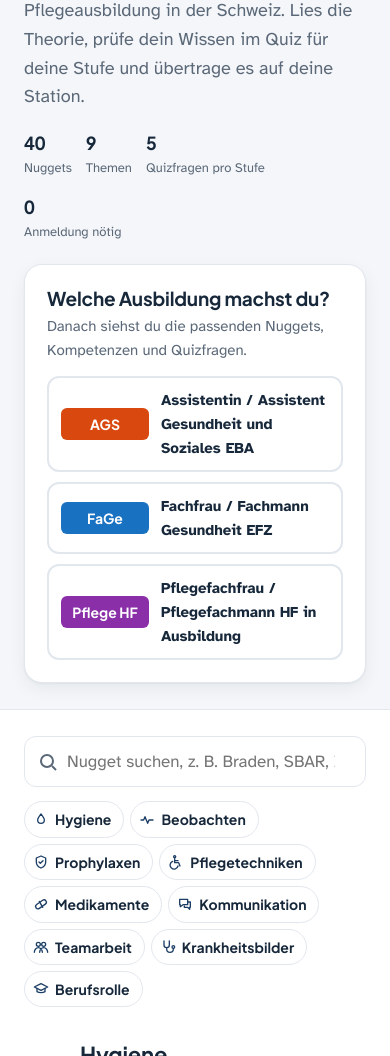
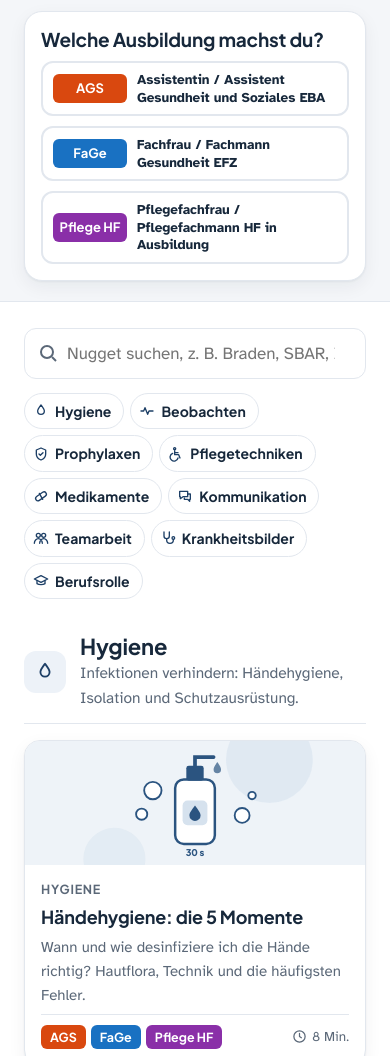
Before and after one commit to jorgefigari/pflegepedia, a plain HTML site: page index.html in a window 390 px wide. Shown: the part 253-1309 px from the top of the page. Drawn offline with Linux system fonts and the light colour scheme.

Commit message:
Kompakter Mobile-Hero, 4 Karten pro Thema mit Alle anzeigen
Co-Authored-By: Claude Opus 5.5 <noreply@anthropic.com>
Claude-Session: https://claude.ai/code/session_012TsK6CkhwQAYS7VPjgyFnT

```diff
--- a/index.html
+++ b/index.html
@@ -273,6 +273,22 @@ section.block { padding: 40px 0 8px; }
 .report small { display: block; margin-top: 8px; font-size: 13px; color: var(--muted); text-align: center; }
 .warnsec { background: #fff8e1; border: 1px solid #f1dea0; border-left: 5px solid #e0a800; border-radius: 12px; padding: 16px 18px 6px; margin-bottom: 22px; }
 .warnsec h3 { color: #845f00 !important; margin-top: 0 !important; }
+.card.extra { display: none; }
+.topic.open .card.extra { display: flex; }
+.showall { margin: 16px auto 0; display: block; border: 1.5px solid var(--line); background: #fff; color: var(--brand); font-weight: 700; font-family: var(--display); font-size: 15px; border-radius: 99px; padding: 9px 20px; }
+.showall:hover { border-color: var(--brand); background: var(--brand-2); }
+@media (max-width: 640px) {
+  .hero .wrap { padding-top: 18px !important; padding-bottom: 20px !important; gap: 14px !important; }
+  .hero h1 { font-size: 27px; }
+  .hero p.intro { margin: 6px 0 0; font-size: 16px; }
+  .hero p.intro .long, .stats { display: none; }
+  .choose { padding: 16px; }
+  .choose p { display: none; }
+  .choose h2 { margin-bottom: 10px; }
+  .choose button { grid-template-columns: 74px 1fr; padding: 8px 10px; gap: 10px; }
+  .choose button span:last-child { font-size: 13.5px; line-height: 1.3; }
+  .choose button .lv { font-size: 13px; padding: 4px 0; }
+}
 footer { background: var(--ink); color: #c9d4e0; font-size: 14.5px; }
 footer .wrap { padding-top: 34px; padding-bottom: 34px; display: grid; grid-template-columns: 1.4fr 1fr 1fr; gap: 28px; }
 footer .logo { color: #fff; }
@@ -3426,7 +3442,9 @@ function renderList() {
   $("#jump").querySelectorAll("button").forEach(b => b.addEventListener("click", () => document.getElementById("t-" + b.dataset.t).scrollIntoView({ behavior: "smooth" })));
   box.innerHTML = groups.map(([t, ns]) => `<section class="topic" id="t-${t}">
     <div class="topic-head"><i>${ico(t)}</i><div><h2>${t}</h2><p>${TOPIC_DESC[t] || ""}</p></div><span class="count">${ns.length} Nuggets</span></div>
-    <div class="grid">${ns.map(card).join("")}</div></section>`).join("");
+    <div class="grid">${ns.map((n, i) => i < 4 ? card(n) : card(n).replace('<a class="card"', '<a class="card extra"')).join("")}</div>
+    ${ns.length > 4 ? `<button class="showall" data-n="${ns.length}">Alle ${ns.length} Nuggets anzeigen</button>` : ""}</section>`).join("");
+  box.querySelectorAll(".showall").forEach(b => b.addEventListener("click", () => { const sec = b.closest(".topic"); const open = sec.classList.toggle("open"); b.textContent = open ? "Weniger anzeigen" : `Alle ${b.dataset.n} Nuggets anzeigen`; if (!open) sec.scrollIntoView({ block: "start" }); }));
 }
 
 function refreshHome() { renderHeroBox(); renderList(); }
@@ -3436,7 +3454,7 @@ function renderHome(scrollTo) {
   <section class="hero"><div class="wrap">
     <div>
       <h1>Pflegewissen in kleinen Einheiten</h1>
-      <p>Kurze Lernnuggets für die Pflegeausbildung in der Schweiz. Lies die Theorie, prüfe dein Wissen im Quiz für deine Stufe und übertrage es auf deine Station.</p>
+      <p class="intro">Kurze Lernnuggets für die Pflegeausbildung in der Schweiz.<span class="long"> Lies die Theorie, prüfe dein Wissen im Quiz für deine Stufe und übertrage es auf deine Station.</span></p>
       <div class="stats"><div><b>${NUGGETS.length}</b>Nuggets</div><div><b>${TOPICS.length}</b>Themen</div><div><b>5</b>Quizfragen pro Stufe</div><div><b>0</b>Anmeldung nötig</div></div>
     </div>
     <div id="herobox"></div>
```
